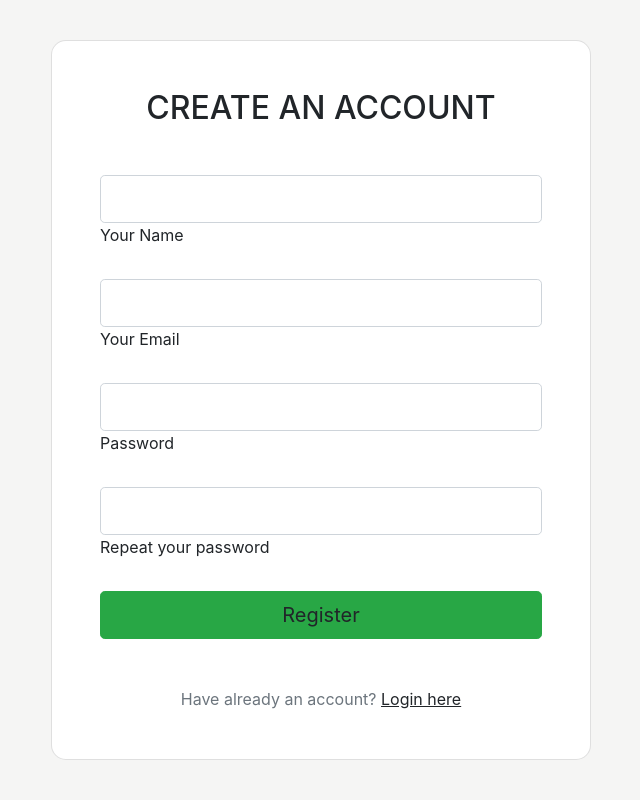
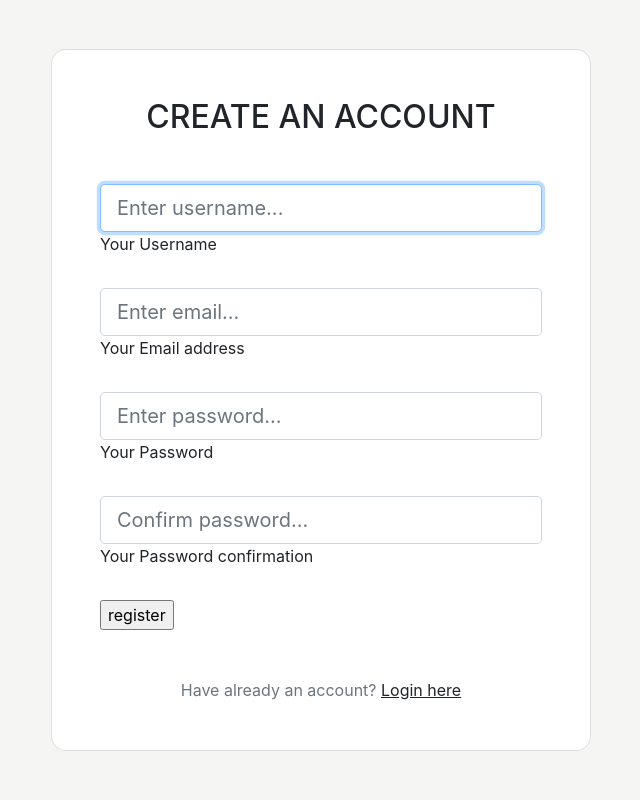
Before and after one commit to dawid31/socialflow, a Django app: page /register in a window 1280 px wide. Shown: the part 56-856 px from the top of the page, without its empty margins (319-959 px from the left). Run offline with Django 4.2, Linux system fonts and the light colour scheme.

Commit message:
Added login/register/logout functionality Overrided UserCreationForm to add class for each field to make styling possible

```diff
--- a/DjangoBlogApp/forms.py
+++ b/DjangoBlogApp/forms.py
@@ -10,7 +10,18 @@ class PostForm(ModelForm):
         fields = '__all__'
 
 
-class UserRegisterForm(UserCreationForm):
-    class Meta():
+class CustomUserCreationForm(UserCreationForm):
+    class Meta:
         model = User
         fields = ['username', 'email', 'password1', 'password2']
+
+    def __init__(self, *args, **kwargs):
+        super(CustomUserCreationForm, self).__init__(*args, **kwargs)
+        self.fields['username'].widget.attrs.update(
+            {'class': 'form-control form-control-lg', 'placeholder': 'Enter username...'})
+        self.fields['email'].widget.attrs.update(
+            {'class': 'form-control form-control-lg', 'placeholder': 'Enter email...'})
+        self.fields['password1'].widget.attrs.update(
+            {'class': 'form-control form-control-lg', 'placeholder': 'Enter password...'})
+        self.fields['password2'].widget.attrs.update(
+            {'class': 'form-control form-control-lg', 'placeholder': 'Confirm password...'})
--- a/DjangoBlogApp/templates/DjangoBlogApp/navbar.html
+++ b/DjangoBlogApp/templates/DjangoBlogApp/navbar.html
@@ -6,14 +6,13 @@
   <div class="collapse navbar-collapse" id="navbarNavAltMarkup">
     <div class="navbar-nav">
       <a class="nav-item nav-link active" href="#">Home<span class="sr-only">(current)</span></a>
-      <a class="nav-item nav-link" href="#">About</a>
+      <a class="nav-item nav-link" href="{% url 'about' %}">About</a>
       <a class="nav-item nav-link" href="{% url 'create-post' %}">New Post</a>
-      <a class="nav-item nav-link" href="#">Profile</a>
-      <a class="nav-item nav-link" href="#">Login</a>
-      <a class="nav-item nav-link" href="#">Logout</a>
-      <a class="nav-item nav-link" href="#">Register</a>
+      <a class="nav-item nav-link" href="{% url 'profile' %}">Profile</a>
+      <a class="nav-item nav-link" href="{% url 'login' %}">Login</a>
+      <a class="nav-item nav-link" href="{% url 'logout' %}">Logout</a>
 
-
+      <a class="nav-item nav-link" href="{% url 'register' %}">Register</a>
     </div>
   </div>
 </nav>
--- a/DjangoBlogApp/templates/DjangoBlogApp/register.html
+++ b/DjangoBlogApp/templates/DjangoBlogApp/register.html
@@ -11,32 +11,21 @@
             <div class="card-body p-5">
               <h2 class="text-uppercase text-center mb-5">Create an account</h2>
 
-              <form method="POST" action="">
+              <form method="POST">
+                {% csrf_token %}
+                {% for field in form %}
+                <div class="form-outline mb-4">
 
-                <div class="form-outline mb-4">
-                  <input type="text" id="form3Example1cg" class="form-control form-control-lg" />
-                  <label class="form-label" for="form3Example1cg">Your Name</label>
+                  {{field}}
+                  <label class="form-label" for="form3Example1cg">Your {{field.label}}</label>
+
                 </div>
-
-                <div class="form-outline mb-4">
-                  <input type="email" id="form3Example3cg" class="form-control form-control-lg" />
-                  <label class="form-label" for="form3Example3cg">Your Email</label>
-                </div>
-
-                <div class="form-outline mb-4">
-                  <input type="password" id="form3Example4cg" class="form-control form-control-lg" />
-                  <label class="form-label" for="form3Example4cg">Password</label>
-                </div>
-
-                <div class="form-outline mb-4">
-                  <input type="password" id="form3Example4cdg" class="form-control form-control-lg" />
-                  <label class="form-label" for="form3Example4cdg">Repeat your password</label>
-                </div>
-
-                <div class="d-flex justify-content-center">
+                {% endfor %}
+                <input type="submit" value="register">
+                <!-- <div class="d-flex justify-content-center">
                   <button type="button"
                     class="btn btn-success btn-block btn-lg gradient-custom-4 text-body">Register</button>
-                </div>
+                </div> -->
 
                 <p class="text-center text-muted mt-5 mb-0">Have already an account? <a href="{% url 'login' %}"
                     class="fw-bold text-body"><u>Login here</u></a></p>
--- a/DjangoBlogApp/urls.py
+++ b/DjangoBlogApp/urls.py
@@ -6,7 +6,8 @@ urlpatterns = [
     path('', views.home, name="home"),
     path('about', views.about, name="about"),
     path('create-post', views.create_post, name="create-post"),
-    path('login', views.login, name="login"),
+    path('login', views.loginUser, name="login"),
+    path('logout', views.logoutUser, name="logout"),
     path('profile', views.profile, name="profile"),
-    path('register', views.register, name="register"),
+    path('register', views.registerUser, name="register"),
 ]
--- a/DjangoBlogApp/views.py
+++ b/DjangoBlogApp/views.py
@@ -1,7 +1,10 @@
-from django.shortcuts import render
-from .forms import PostForm, UserRegisterForm
+from django.shortcuts import render, redirect
+
+from .forms import PostForm, CustomUserCreationForm
 from .models import *
+
 from django.contrib.auth.models import User
+from django.contrib.auth import authenticate, login, logout
 
 # Create your views here.
 def home(request):
@@ -15,8 +18,9 @@ def create_post(request):
         name = request.POST.get('post_name')
         content = request.POST.get('post_content')
         Post.objects.create(
-            name=name,
-            content=content
+            user = request.user,
+            name = name,
+            content = content,
         )
     context = {}
     return render(request, 'DjangoBlogApp/create_post.html', context)
@@ -32,14 +36,37 @@ def about(request):
     return render(request, 'DjangoBlogApp/about.html', context)
 
 
-def login(request):
+def loginUser(request):
+    if request.method == 'POST':
+        username = request.POST['username']
+        password = request.POST['password']
+
+        user = authenticate(request, username=username, password=password)
+
+        if user is not None:
+            login(request, user)
+            return redirect('home')
     context = {}
     return render(request, 'DjangoBlogApp/login.html', context)
 
 
-def register(request):
-    form = UserRegisterForm()
+def logoutUser(request):
+    logout(request)
+    return redirect('home')
+
+
+def registerUser(request):
+    form = CustomUserCreationForm()
     if request.method == "POST":
-        form = UserRegisterForm(request.POST)
+        form = CustomUserCreationForm(request.POST)
+        if form.is_valid():
+            user = form.save(commit=False)
+            user.save()
+
+            user = authenticate(request, username=user.username, password=request.POST['password1'])
+
+            if user is not None:
+                login(request, user)
+                return redirect('home')
     context = {'form': form}
     return render(request, 'DjangoBlogApp/register.html', context)
```
Also changed, not shown: DjangoBlogApp/templates/DjangoBlogApp/login.html (+6 -5 lines), db.sqlite3.
